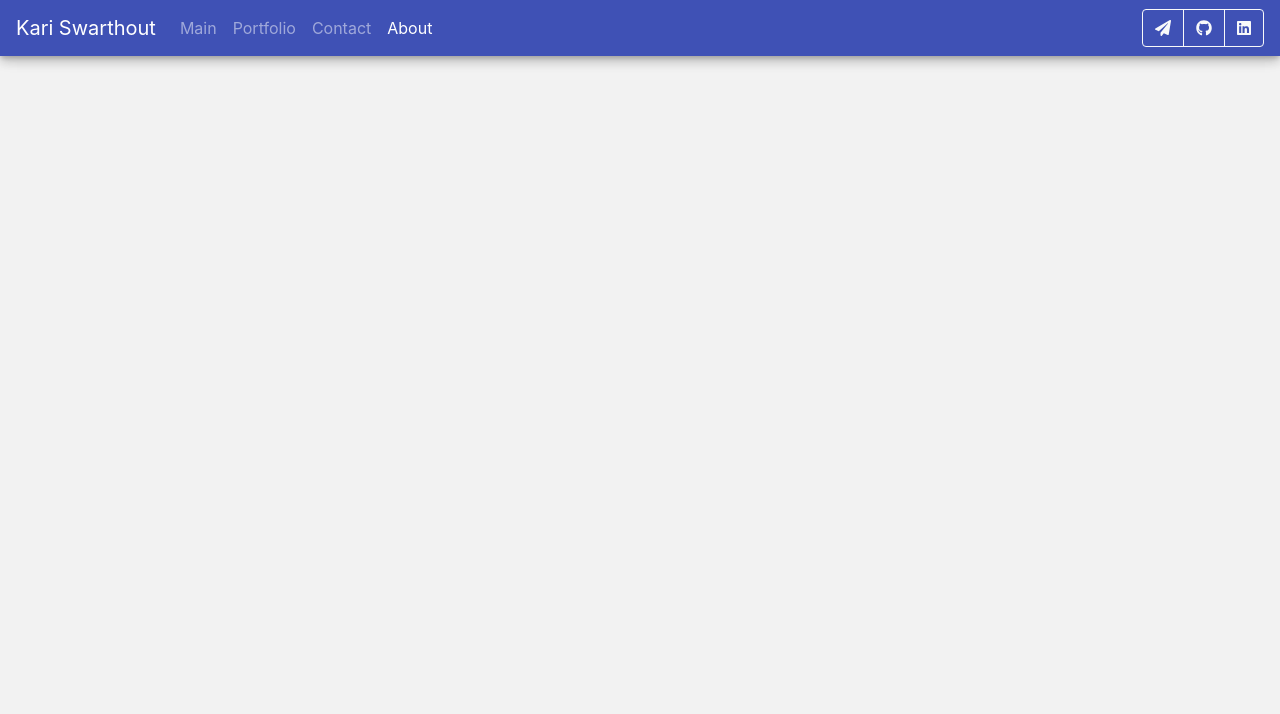
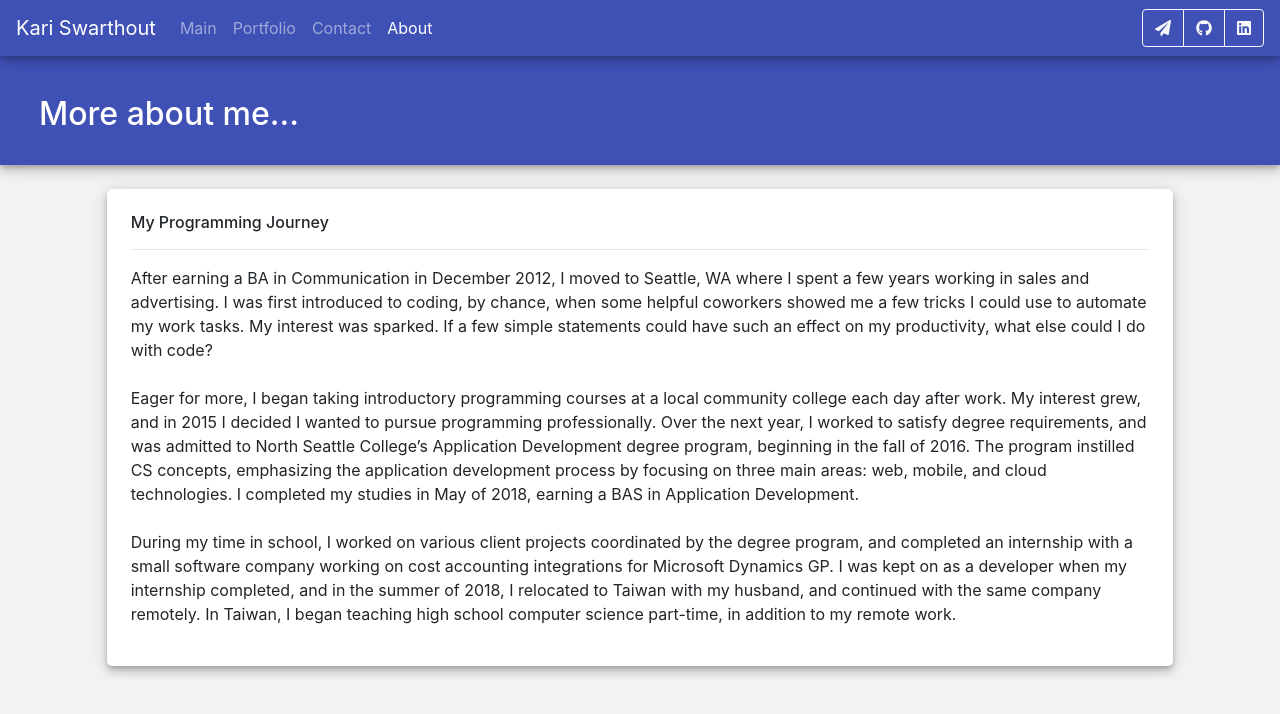
Before and after one commit to kswarthout/resume, an Angular app: page /about in a window 1280 px wide. Shown: the top 714 px of the page. Built offline with nearby package versions, Linux system fonts and the light colour scheme.

Commit message:
added about content

```diff
--- a/src/app/about/about.component.html
+++ b/src/app/about/about.component.html
@@ -1 +1,37 @@
-<p>about works!</p>
+<div class="container-fluid"
+     style="margin-top: 55px;">
+    <div class="row elevation-z6"
+         style="background: #3F51B5;">
+        <div class="col heading">
+            <h5>More about me...</h5>
+        </div>
+    </div>
+    <div class="row justify-content-center">
+        <div class="col-11 col-md-10 about__container elevation-z6">
+            <h6>My Programming Journey</h6>
+            <hr>
+            <p>
+                After earning a BA in Communication in December 2012, I moved to Seattle, WA where I spent a few years
+                working in sales and advertising. I was first introduced to coding, by chance, when some helpful
+                coworkers showed me a few tricks I could use to automate my work tasks. My interest was sparked. If a
+                few simple statements could have such an effect on my productivity, what else could I do with code?
+                <br>
+                <br>
+                Eager for more, I began taking introductory programming courses at a local community college each day
+                after work. My interest grew, and in 2015 I decided I wanted to pursue programming professionally. Over
+                the next year, I worked to satisfy degree requirements, and was admitted to North Seattle College’s
+                Application Development degree program, beginning in the fall of 2016. The program instilled CS
+                concepts, emphasizing the application development process by focusing on three main areas: web, mobile,
+                and cloud technologies. I completed my studies in May of 2018, earning a BAS in Application Development.
+                <br>
+                <br>
+                During my time in school, I worked on various client projects coordinated by the degree program, and
+                completed an internship with a small software company working on cost accounting integrations for
+                Microsoft Dynamics GP. I was kept on as a developer when my internship completed, and in the summer of
+                2018, I relocated to Taiwan with my husband, and continued with the same company remotely. In Taiwan, I
+                began teaching high school computer science part-time, in addition to my remote work.
+
+            </p>
+        </div>
+    </div>
+</div>
--- a/src/app/about/about.component.scss
+++ b/src/app/about/about.component.scss
@@ -0,0 +1,17 @@
+.heading {
+    color: #fff;
+    margin: 24px;
+    // text-align: left;
+
+    h5 {
+        font-size: 2em;
+        margin-top: 16px;
+    }
+}
+
+.about__container {
+    padding: 24px;
+    background: #ffffff;
+    margin: 24px;
+    border-radius: 5px;
+}
```
